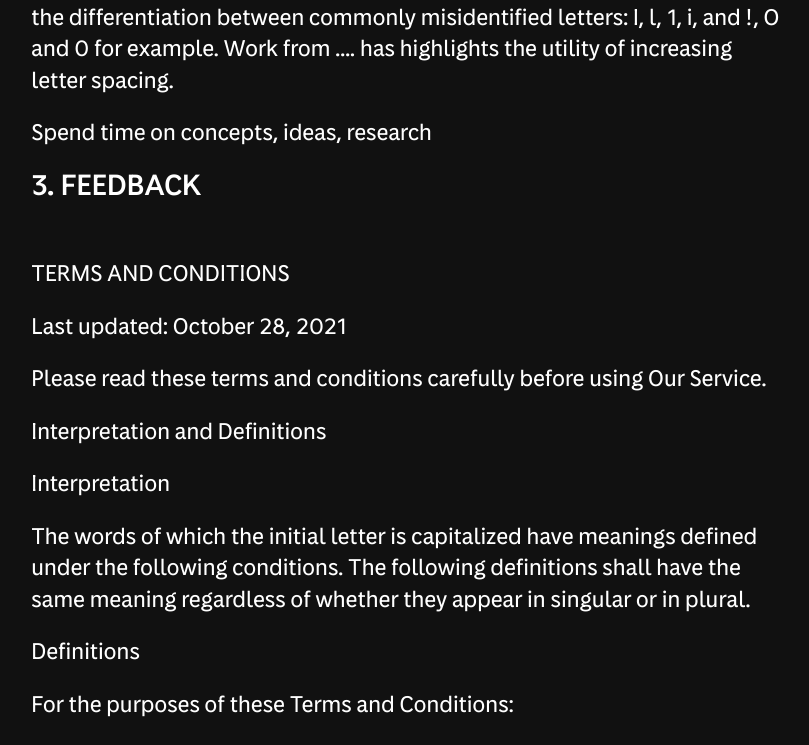
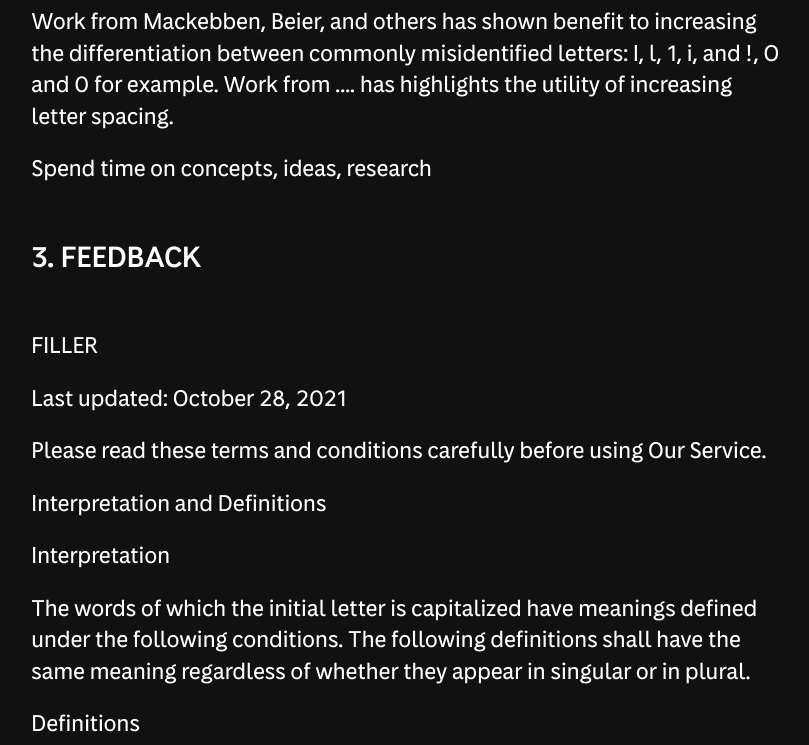
Before and after one commit to Liiift-Studio/Optical-Font-Website, a Next.js app: page /process in a window 1280 px wide. Shown: the part 3115-3860 px from the top of the page, without its empty margins (421-1230 px from the left). Built offline with nearby package versions, Linux system fonts and the light colour scheme.

Commit message:
process section spacing fix

```diff
--- a/pages/process.js
+++ b/pages/process.js
@@ -229,7 +229,7 @@ useEffect(()=>{
                     </Grid>
                     </Box>
 
-                    <Box id="Foundations" ref={foundationsRef} tabIndex={0} sx={focusStyle}>
+                    <Box id="Foundations" ref={foundationsRef} tabIndex={0} sx={focusStyle} mt="2rem">
                       <Grid item container sx={header}>
                             <Typography variant ='h3'>
                             2. RESEARCH FOUNDATIONS
@@ -262,7 +262,7 @@ useEffect(()=>{
                           </Typography>
                         </Grid>
                       </Box>
-                      <Box id="Feedback" ref ={feedbackRef} sx={focusStyle} tabIndex={0}>
+                      <Box id="Feedback" ref ={feedbackRef} sx={focusStyle} tabIndex={0} mt="2rem">
                       <Grid item container sx={header}>
                             <Typography variant ='h3'>
                             3. FEEDBACK
@@ -271,7 +271,7 @@ useEffect(()=>{
                       <Grid item container sx={copy}>
                           <Typography variant='body1' display ="block">
                           <p>
-                          TERMS AND CONDITIONS
+                          FILLER
                           </p>
                           <p>
                           Last updated: October 28, 2021
@@ -441,7 +441,7 @@ The laws of the Country, excluding its conflicts of law rules, shall govern this
                           </Typography>
                         </Grid>
                       </Box>
-                      <Box id='Refinement' ref={refinementRef} sx={focusStyle} tabIndex={0}>
+                      <Box id='Refinement' ref={refinementRef} sx={focusStyle} tabIndex={0} mt="2rem">
                         <Grid item container sx={header}>
                               <Typography variant ='h3'>
                               3. REFINEMENT
```
